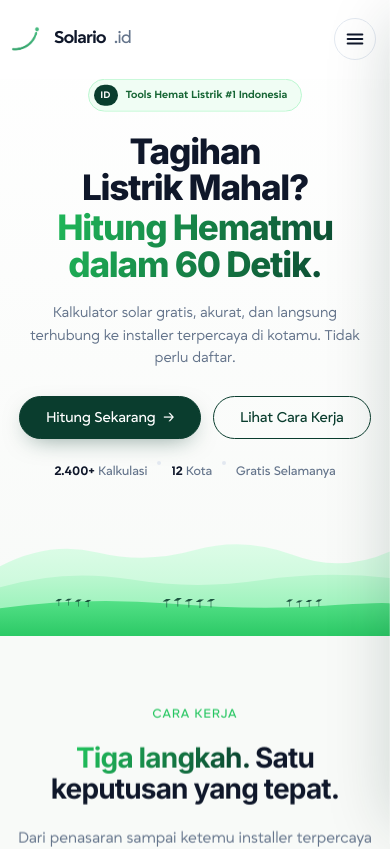
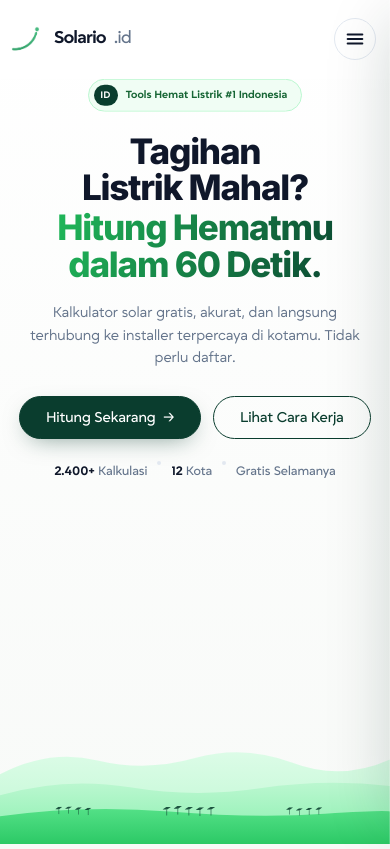
Before and after one commit to antararuang094-glitch/Solario, a Next.js app: page / in a window 390 px wide. Shown: the top 849 px of the page. Built offline with nearby package versions, Linux system fonts and the light colour scheme.

Commit message:
update tampilan

```diff
--- a/app/globals.css
+++ b/app/globals.css
@@ -1020,10 +1020,11 @@ html, body {
   .solario-landing .sl-logo-icon { width: 38px; height: 38px; }
   .solario-landing .sl-logo { font-size: 18px; gap: 8px; }
 
-  /* Hero: smaller, tighter, no 100vh */
+  /* Hero: fits one viewport on mobile (hills anchor to bottom) */
   .solario-landing .sl-hero {
     padding: 96px 0 0;
-    min-height: auto;
+    min-height: 100vh;
+    min-height: 100dvh;
   }
   .solario-landing .sl-h1 {
     font-size: clamp(34px, 8.4vw, 56px);
```
